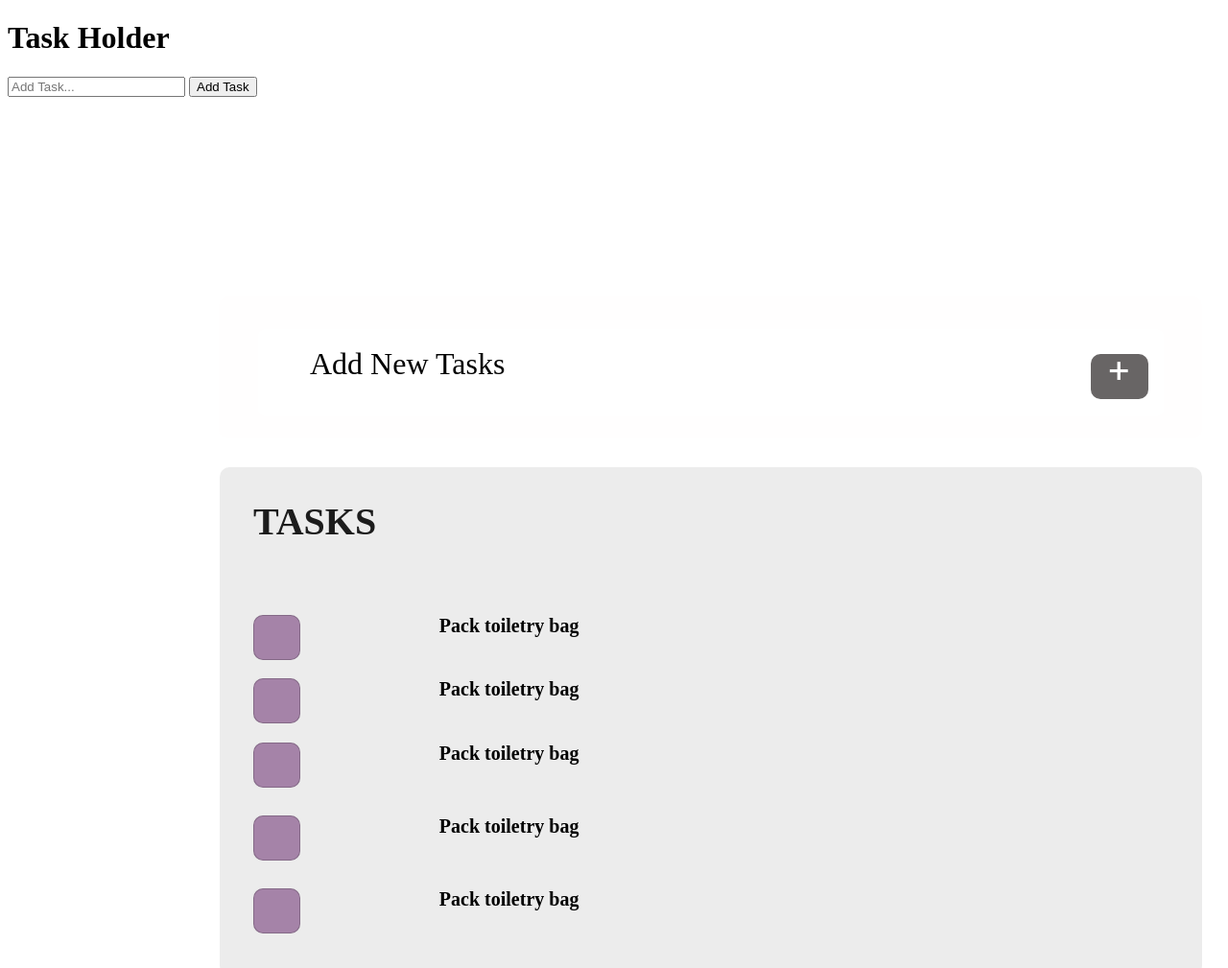
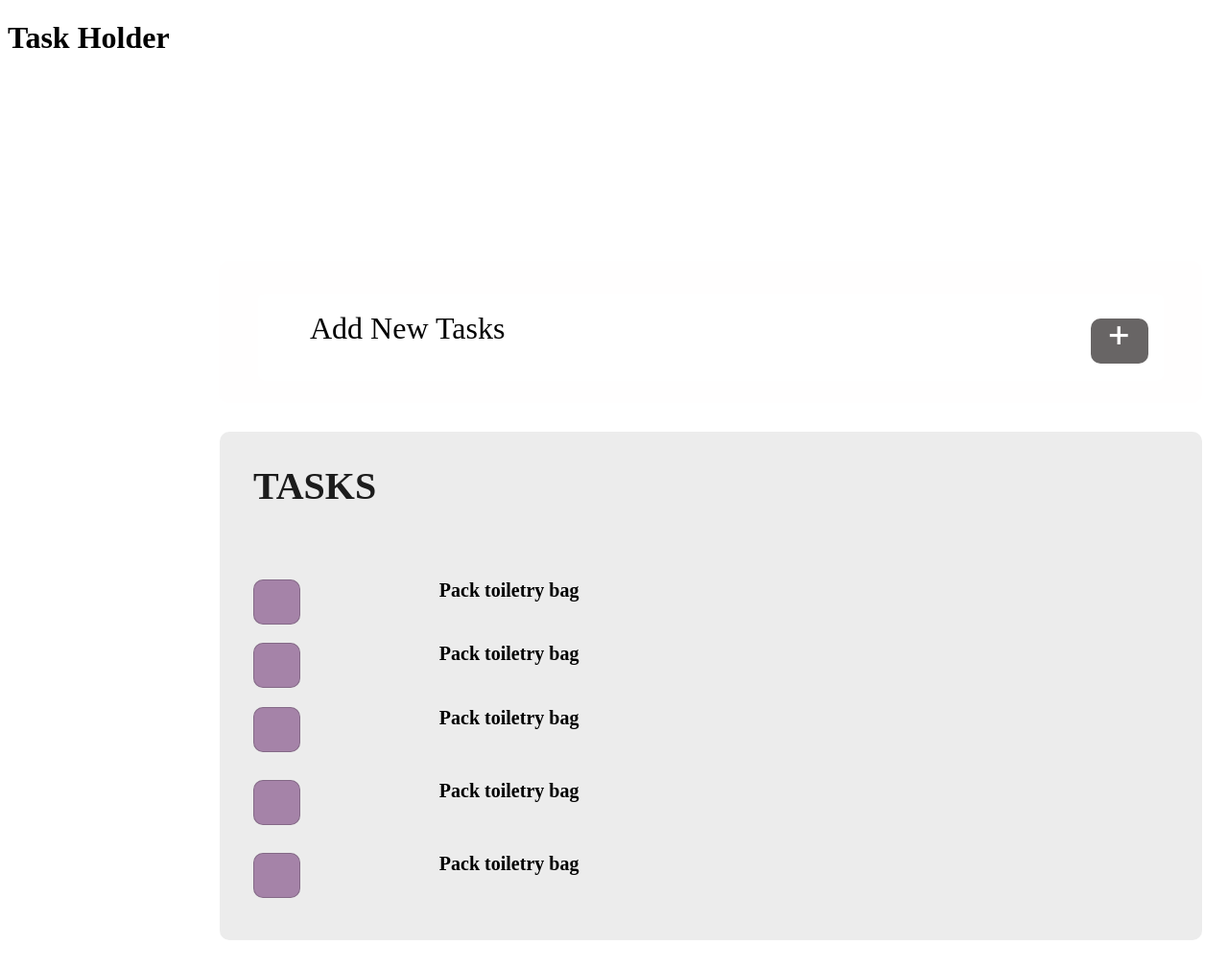
Before and after one commit to Pntawukamenya/Task-Holder, a plain HTML site: page To Do List/index.html in a window 1280 px wide. Shown: the top 1009 px of the page at 96% size. After the commit the page ends 980 px from the top, so only its background shows below. Drawn offline with Linux system fonts and the light colour scheme.

Commit message:
Initial commit

```diff
--- a/To Do List/index.html
+++ b/To Do List/index.html
@@ -12,10 +12,6 @@
 <body>
     <header>
         <h1>Task Holder</h1>
-        <form id="task-form">
-            <input type="text" id="task" placeholder="Add Task..." />
-            <button type="submit">Add Task</button>
-        </form>
         <div class="task-container">
             <ul id="tasks"></ul>
         </div>
```
Also changed, not shown: 1 other file.
